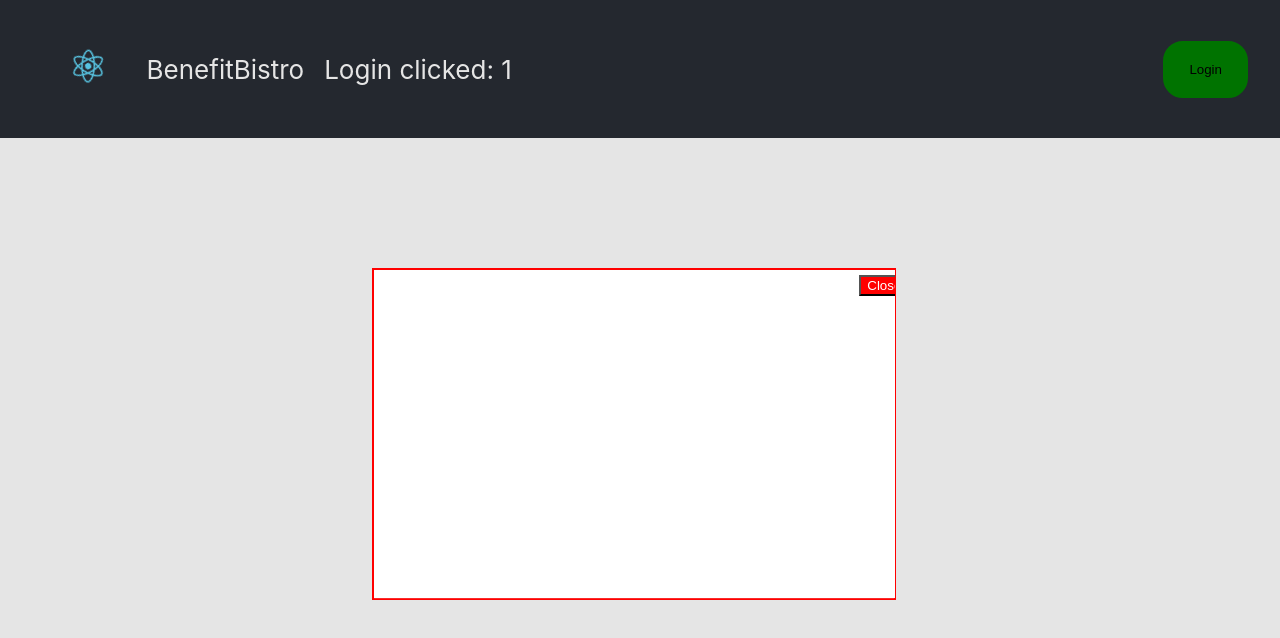
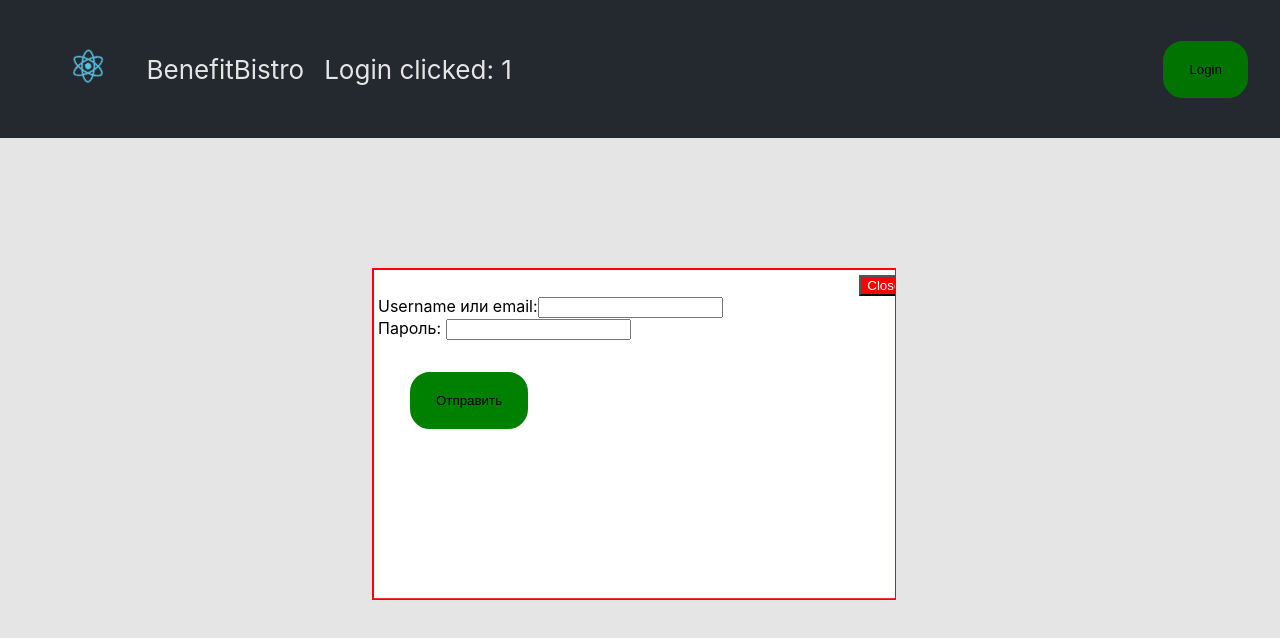
Before and after one commit to DKhorkov/Benefit_Bistro_Frontend, a React (Vite) app: page / in a window 1280 px wide. Both pictures are taken after a click on the button "Login". Shown: the top 638 px of the page. Built offline with nearby package versions, Linux system fonts and the light colour scheme.

Commit message:
created login form, configurated requests to backend

```diff
--- a/src/components/ui/button/Button.jsx
+++ b/src/components/ui/button/Button.jsx
@@ -1,11 +1,12 @@
 import PropTypes from 'prop-types'
 import './Button.css'
 
-export default function Button({ children, onClick, variant = 'primary' }) {
+export default function Button({ children, onClick, variant = 'primary', buttonType = 'button' }) {
   return (
     <button
       className={'button ' + variant}
       onClick={onClick}
+      type={buttonType}
     >
       {children}
     </button>
@@ -15,5 +16,6 @@ export default function Button({ children, onClick, variant = 'primary' }) {
 Button.propTypes = {
   children: PropTypes.node.isRequired,
   onClick: PropTypes.func,
-  variant: PropTypes.string
+  variant: PropTypes.string,
+  buttonType: PropTypes.string
 }
--- /dev/null
+++ b/src/components/ui/form/Form.css
@@ -0,0 +1,3 @@
+form {
+    text-align: justify;
+}
--- /dev/null
+++ b/src/components/ui/form/Form.jsx
@@ -0,0 +1,23 @@
+import PropTypes from 'prop-types'
+import './Form.css'
+
+export default function Form({ action, method, children, onSubmit, variant = 'primary' }) {
+  return (
+    <form
+      className={'form ' + variant}
+      method={method}
+      action={action}
+      onSubmit={onSubmit}
+    >
+      {children}
+    </form>
+  )
+}
+
+Form.propTypes = {
+  method: PropTypes.string,
+  action: PropTypes.string,
+  children: PropTypes.node.isRequired,
+  onSubmit: PropTypes.func.isRequired,
+  variant: PropTypes.string
+}
--- a/src/components/ui/header/Header.jsx
+++ b/src/components/ui/header/Header.jsx
@@ -9,7 +9,7 @@ export default function Header() {
   let [loginModalIsOpen, setLoginModalIsOpen] = useState(false)
 
   function handleLogin() {
-    // content поменяется только после следующего render, так что его использование далее в теле этой функции невозмонжо
+    // content поменяется только после следующего render, так что его использование далее в теле этой функции невозможно
     setLoginCount((prevLoginCount) => ++prevLoginCount)
     setLoginModalIsOpen(true)
   }
--- /dev/null
+++ b/src/components/ui/input/Input.jsx
@@ -0,0 +1,20 @@
+import PropTypes from 'prop-types'
+import './Input.css'
+
+export default function Input({ inputType, inputId, inputName, inputValue }) {
+  return (
+    <input
+      id={inputId}
+      type={inputType}
+      name={inputName}
+      value={inputValue}
+    />
+  )
+}
+
+Input.propTypes = {
+  inputType: PropTypes.string.isRequired,
+  inputId: PropTypes.number,
+  inputName: PropTypes.string,
+  inputValue: PropTypes.string
+}
--- /dev/null
+++ b/src/components/ui/label/Label.jsx
@@ -0,0 +1,18 @@
+import PropTypes from 'prop-types'
+import './Label.css'
+
+export default function Label({ htmlFor, children }) {
+  return (
+    <label
+      htmlFor={htmlFor}
+      className="label"
+    >
+      {children}
+    </label>
+  )
+}
+
+Label.propTypes = {
+  children: PropTypes.node.isRequired,
+  htmlFor: PropTypes.string.isRequired
+}
--- /dev/null
+++ b/src/components/ui/modal/login/LoginForm.jsx
@@ -0,0 +1,48 @@
+import Form from '../../form/Form.jsx'
+import Label from '../../label/Label'
+import Input from '../../input/Input.jsx'
+import Button from '../../button/Button.jsx'
+import config from '../../../../config.json'
+import './LoginForm.css'
+
+async function handleSubmit(event) {
+  event.preventDefault()
+
+  const requestOptions = {
+    method: config.requests.login.method,
+    headers: config.requests.headers,
+    credentials: config.requests.credentials,
+    body: JSON.stringify({
+      username: event.target.elements.username.value,
+      password: event.target.elements.password.value
+    })
+  }
+
+  const response = await fetch(config.requests.login.url, requestOptions)
+
+  if (!response.ok) {
+    alert(response.statusText)
+  } else {
+    alert('Вы были успешно авторизованы!')
+  }
+}
+
+export default function LoginForm() {
+  return (
+    <Form onSubmit={handleSubmit}>
+      <Label htmlFor="username">Username или email:</Label>
+      <Input
+        inputType="text"
+        inputName="username"
+      />
+      <br />
+      <Label htmlFor="password">Пароль: </Label>
+      <Input
+        inputType="password"
+        inputName="password"
+      />
+      <br />
+      <Button buttonType="submit">Отправить</Button>
+    </Form>
+  )
+}
--- a/src/components/ui/modal/login/LoginModal.jsx
+++ b/src/components/ui/modal/login/LoginModal.jsx
@@ -2,6 +2,7 @@ import { createPortal } from 'react-dom'
 import { useRef, useEffect } from 'react'
 import PropTypes from 'prop-types'
 import Button from '../../button/Button'
+import LoginForm from './LoginForm.jsx'
 import './LoginModal.css'
 
 export default function LoginModal({ isOpen, onModalClose }) {
@@ -29,6 +30,8 @@ export default function LoginModal({ isOpen, onModalClose }) {
       >
         Close
       </Button>
+
+      <LoginForm />
     </dialog>
   )
 
--- /dev/null
+++ b/src/config.json
@@ -0,0 +1,13 @@
+{
+  "requests" : {
+    "login": {
+      "url": "http://localhost:8000/auth/login",
+      "method": "POST"
+    },
+    "headers": {
+      "Content-Type": "application/json",
+      "accept": "*/*"
+    },
+    "credentials": "include"
+  }
+}
```
Also changed, not shown: src/components/ui/input/Input.css (added), src/components/ui/label/Label.css (added), src/components/ui/modal/login/LoginForm.css (added).
